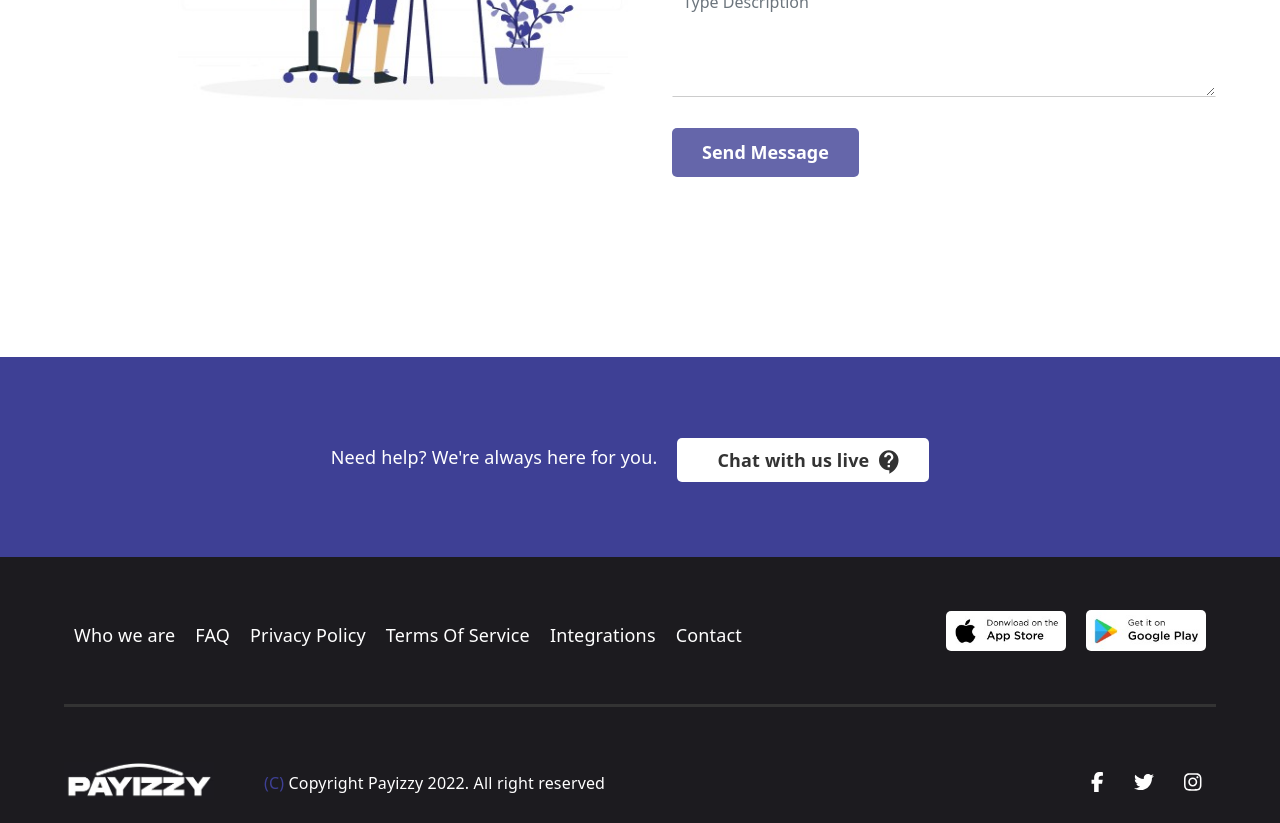
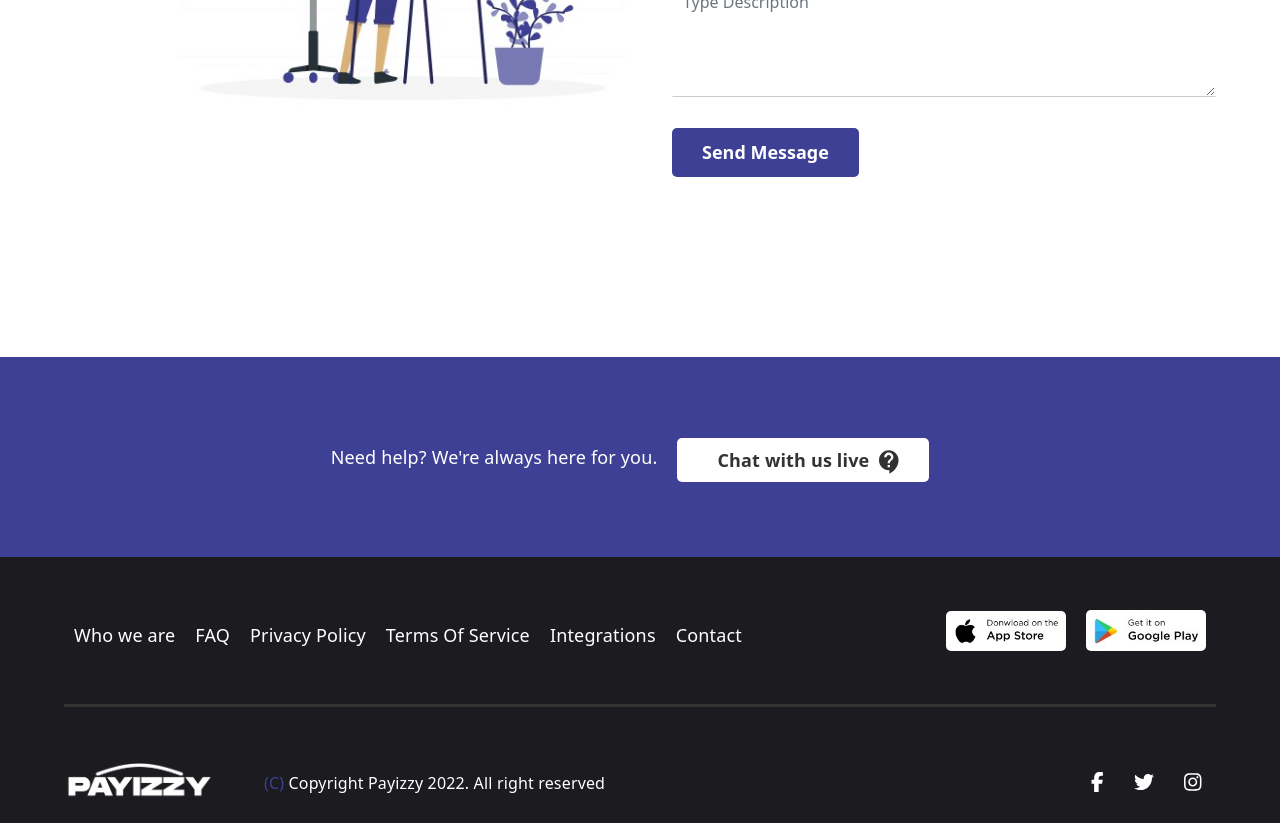
Before and after one commit to Boogie27/payizzy, a React (Create React App) app: page /contact-us in a window 1280 px wide. Shown: the part 780-1603 px from the top of the page. Built offline with nearby package versions, Linux system fonts and the light colour scheme.

Commit message:
payizzy-app

```diff
--- a/src/components/css/Style.css
+++ b/src/components/css/Style.css
@@ -1816,11 +1816,11 @@ a {
     font-weight: 600;
     border-radius: 5px;
     padding: 5px 30px;
+    background-color: #3E4095;
+    transition: background-color 0.4s ease;
+}
+.contact-us-body .right-side .form button:hover{
     background-color: #6566AA;
-    transition: background-color 0.4s ease;
-}
-.contact-us-body .right-side .form button:hover{
-    background-color: #3E4095;
 }
 .contact-us-container .need-help{
     background-color: #3E4095;
```
